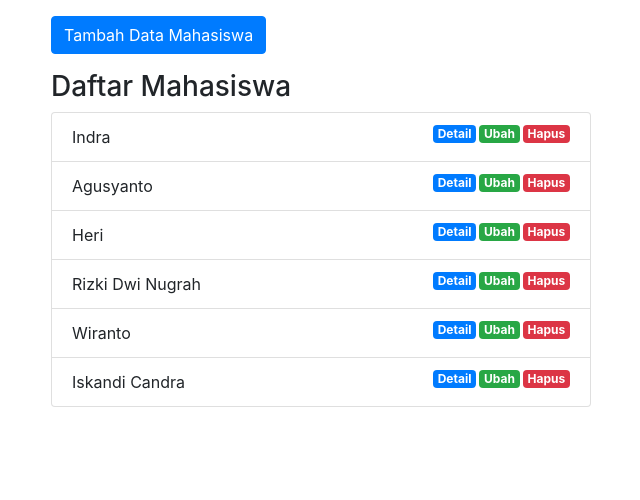
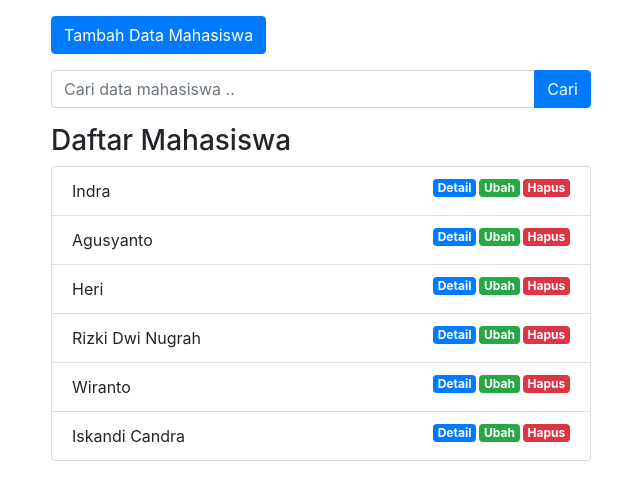
Before and after one commit to SennenHyorou/ci_app, a CodeIgniter app: page /ci-app/mahasiswa in a window 1280 px wide. Shown: the part 56-556 px from the top of the page, without its empty margins (34-674 px from the left). Run offline with CodeIgniter, Linux system fonts and the light colour scheme; data comes from the database, SQL or seed files in the repository.

Commit message:
Menambahkan fitur cari

```diff
--- a/application/controllers/Mahasiswa.php
+++ b/application/controllers/Mahasiswa.php
@@ -11,7 +11,10 @@ class Mahasiswa extends CI_Controller {
 	public function index()
 	{
 		$data['judul'] = "Daftar Mahasiswa";
-		$data['mahasiswa'] =$this->Mahasiswa_model->getAllMahasiswa();
+		$data['mahasiswa'] = $this->Mahasiswa_model->getAllMahasiswa();
+		if ($this->input->post('keyword')){
+			$data['mahasiswa'] = $this->Mahasiswa_model->cariDataMahasiswa();
+		}
 		$this->load->view('templates/header',$data);
 		$this->load->view('mahasiswa/index');
 		$this->load->view('templates/footer');
--- a/application/models/Mahasiswa_model.php
+++ b/application/models/Mahasiswa_model.php
@@ -45,4 +45,14 @@ class Mahasiswa_model extends CI_model {
 		$this->db->update('tbmahasiswa', $data);
 
 	}
+
+	public function cariDataMahasiswa()
+	{
+		$keyword = $this->input->post('keyword', true);
+		$this->db->like('nama',$keyword);
+		$this->db->or_like('jurusan',$keyword);
+		$this->db->or_like('npm',$keyword);
+		$this->db->or_like('email',$keyword);
+		return $this->db->get('tbmahasiswa')->result_array();
+	}
 }
--- a/application/views/mahasiswa/index.php
+++ b/application/views/mahasiswa/index.php
@@ -20,8 +20,26 @@
 
 	<div class="row mt-3">
 		<div class="col-md-6">
+			<form action="" method="post">
+			<div class="input-group">
+  				<input type="text" class="form-control" placeholder="Cari data mahasiswa .." name="keyword">
+  			<div class="input-group-append">
+    		<button class="btn btn-primary" type="submit">Cari</button>
+  			</div>
+			</div>
+			</form>
+		</div>
+	</div>
+
+	<div class="row mt-3">
+		<div class="col-md-6">
 			<h3>Daftar Mahasiswa</h3>
 			<ul class="list-group">
+				<?php if(empty($mahasiswa)) :?>
+					<div class="alert alert-danger" role="alert">
+  					Data Mahasiswa tidak ditemukan
+					</div>
+				<?php endif; ?>
 				<?php foreach ($mahasiswa as $mhs) : ?>
 					  <li class="list-group-item">
 					  	<?= $mhs['nama']; ?>
```
